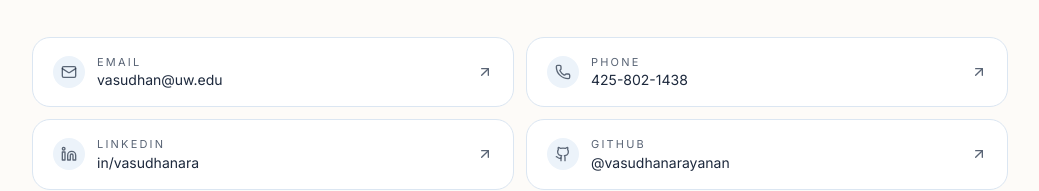
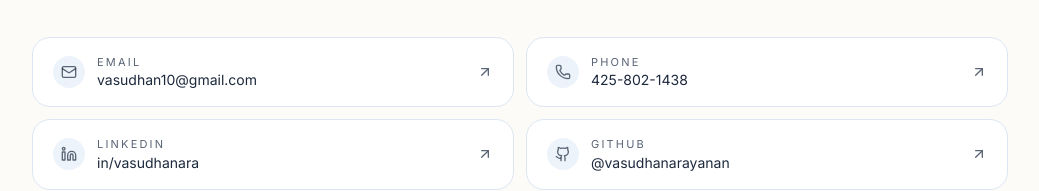
Before and after one commit to vasudhanarayanan/portfolio, a React (Vite) app: page / in a window 1280 px wide. Shown: the part 2549-2740 px from the top of the page, without its empty margins (120-1159 px from the left). Built offline with nearby package versions, Linux system fonts and the light colour scheme.

Commit message:
Edited email

```diff
--- a/src/components/portfolio/Portfolio.tsx
+++ b/src/components/portfolio/Portfolio.tsx
@@ -259,8 +259,8 @@ export function Portfolio() {
             <ContactRow
               icon={<Mail className="h-4 w-4" />}
               label="Email"
-              value="vasudhan@uw.edu"
-              href="mailto:vasudhan@uw.edu"
+              value="vasudhan10@gmail.com"
+              href="mailto:vasudhan10@gmail.com"
             />
             <ContactRow
               icon={<Phone className="h-4 w-4" />}
```
